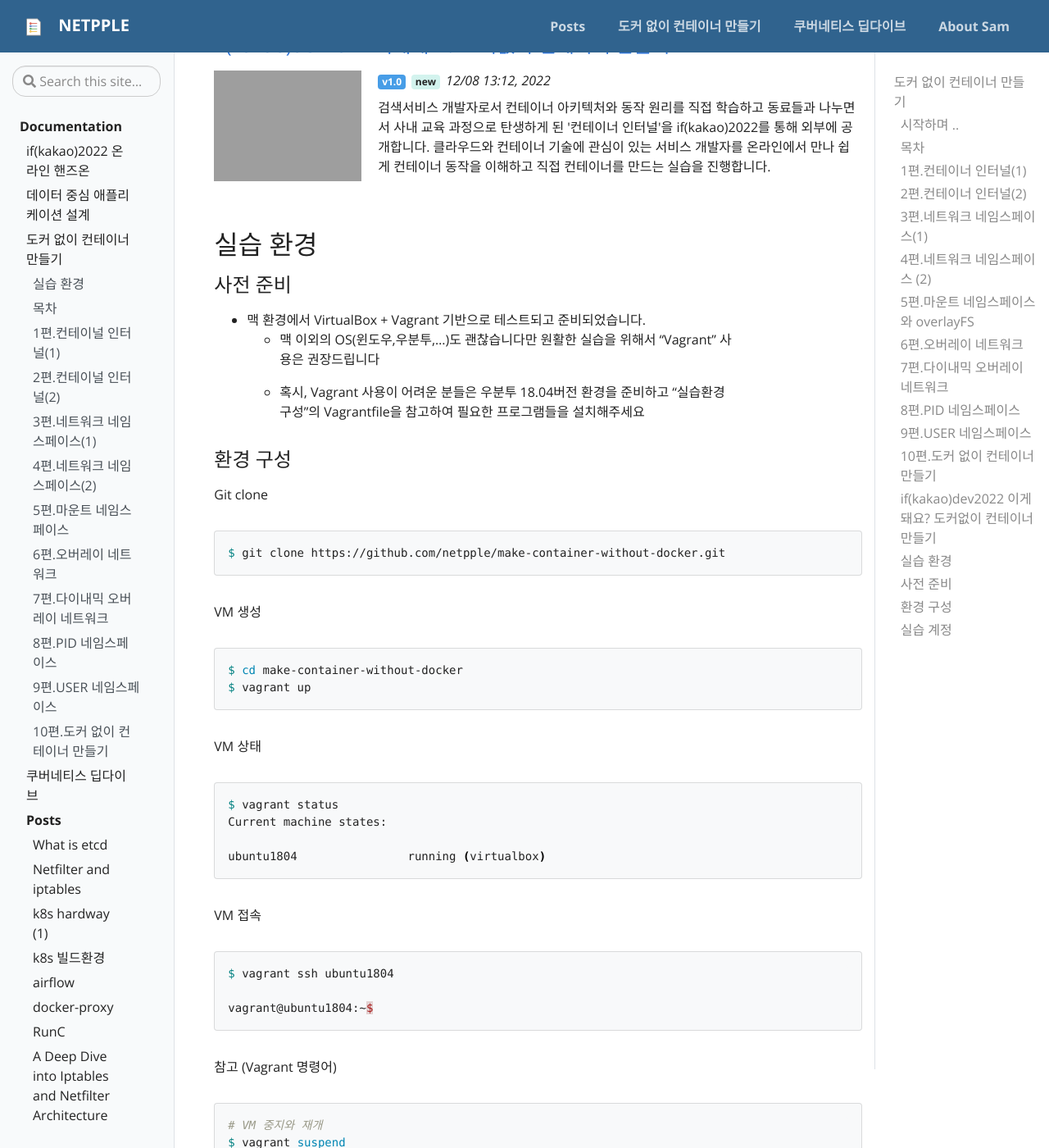
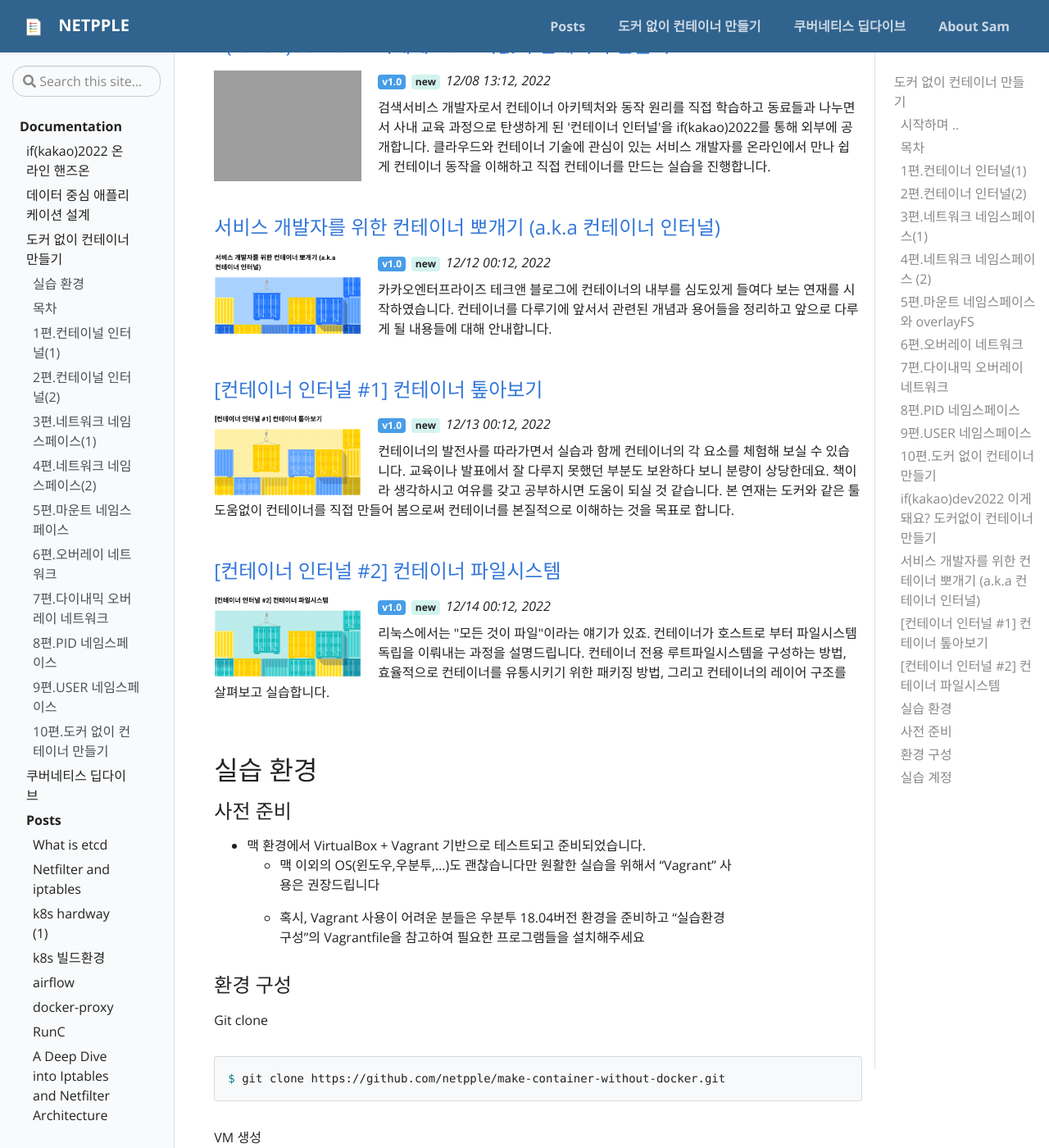
Before and after one commit to netpple/netpple.github.io, a Jekyll site: the page built from _docs/make-container-without-docker/index.md, in a window 1280 px wide and 1400 px high, scrolled down 2951 px. Shown: the whole window at 82% size. Built offline with Jekyll 4.4.1, drawn with Linux system fonts in a browser that asks for light colours.

Commit message:
techn 추가

```diff
--- /dev/null
+++ b/_docs/make-container-without-docker/kep-techn-container-filesystem.md
@@ -0,0 +1,18 @@
+---
+title: \[컨테이너 인터널 \#2\] 컨테이너 파일시스템
+description: 리눅스에서는 "모든 것이 파일"이라는 얘기가 있죠. 컨테이너가 호스트로 부터 파일시스템 독립을 이뤄내는 과정을 설명드립니다. 컨테이너 전용 루트파일시스템을 구성하는 방법, 효율적으로 컨테이너를 유통시키기 위한 패키징 방법, 그리고 컨테이너의 레이어 구조를 살펴보고 실습합니다.
+date: 2022-12-14 09:00:00 +09:00
+label: 도커 없이 컨테이너 만들기
+comments: true
+image: https://netpple.github.io/docs/assets/img/kep-techn-3.png
+badges:
+- type: light
+  tag: new
+  histories:
+- date: 2022-12-14 09:00:00 +09:00
+  description: 최초 게시
+---
+<div class="responsive-wrap">
+  <iframe src="https://tech.kakaoenterprise.com/171" frameborder="0" width="100%" allowfullscreen="true" mozallowfullscreen="true" webkitallowfullscreen="true"></iframe>
+</div>
+[[크게 보기]](https://tech.kakaoenterprise.com/171){:target="_blank"}
--- /dev/null
+++ b/_docs/make-container-without-docker/kep-techn-container-internal.md
@@ -0,0 +1,18 @@
+---
+title: \[컨테이너 인터널 \#1\] 컨테이너 톺아보기
+description: 컨테이너의 발전사를 따라가면서 실습과 함께 컨테이너의 각 요소를 체험해 보실 수 있습니다. 교육이나 발표에서 잘 다루지 못했던 부분도 보완하다 보니 분량이 상당한데요. 책이라 생각하시고 여유를 갖고 공부하시면 도움이 되실 것 같습니다. 본 연재는 도커와 같은 툴 도움없이 컨테이너를 직접 만들어 봄으로써 컨테이너를 본질적으로 이해하는 것을 목표로 합니다.
+date: 2022-12-13 09:00:00 +09:00
+label: 도커 없이 컨테이너 만들기
+comments: true
+image: https://netpple.github.io/docs/assets/img/kep-techn-2.png
+badges:
+- type: light
+  tag: new
+  histories:
+- date: 2022-12-13 09:00:00 +09:00
+  description: 최초 게시
+---
+<div class="responsive-wrap">
+  <iframe src="https://tech.kakaoenterprise.com/154" frameborder="0" width="100%" allowfullscreen="true" mozallowfullscreen="true" webkitallowfullscreen="true"></iframe>
+</div>
+[[크게 보기]](https://tech.kakaoenterprise.com/154){:target="_blank"}
--- /dev/null
+++ b/_docs/make-container-without-docker/kep-techn-container-overview.md
@@ -0,0 +1,18 @@
+---
+title: 서비스 개발자를 위한 컨테이너 뽀개기 (a.k.a 컨테이너 인터널)
+description: 카카오엔터프라이즈 테크앤 블로그에 컨테이너의 내부를 심도있게 들여다 보는 연재를 시작하였습니다. 컨테이너를 다루기에 앞서서 관련된 개념과 용어들을 정리하고 앞으로 다루게 될 내용들에 대해 안내합니다.
+date: 2022-12-12 09:00:00 +09:00
+label: 도커 없이 컨테이너 만들기
+comments: true
+image: https://netpple.github.io/docs/assets/img/kep-techn-1.png
+badges:
+- type: light
+  tag: new
+  histories:
+- date: 2022-12-12 09:00:00 +09:00
+  description: 최초 게시
+---
+<div class="responsive-wrap">
+  <iframe src="https://tech.kakaoenterprise.com/150" frameborder="0" width="100%" allowfullscreen="true" mozallowfullscreen="true" webkitallowfullscreen="true"></iframe>
+</div>
+[[크게 보기]](https://tech.kakaoenterprise.com/150){:target="_blank"}
```
Also changed, not shown: pages/index.md (+1 -1 lines).
